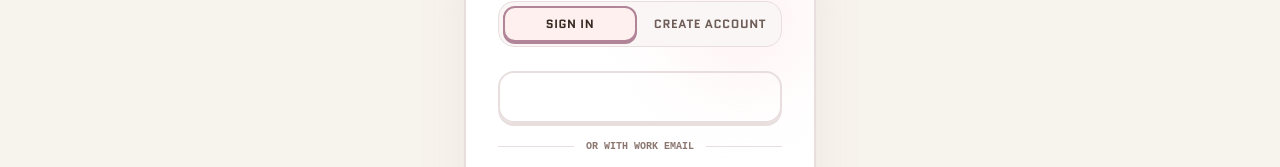
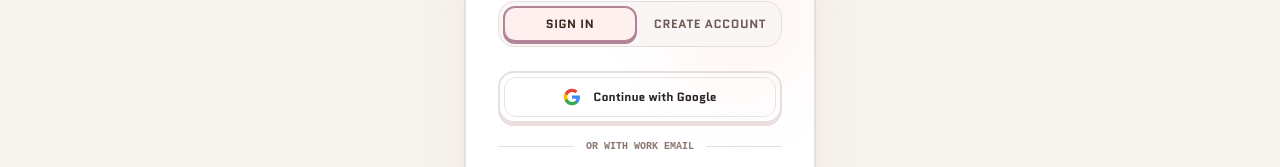
Before and after one commit to ianuj-yadav/UniEnrich-AI, a Next.js app in the folder frontend/: page /login in a window 1280 px wide. Shown: the part 329-496 px from the top of the page. Built offline with nearby package versions, Linux system fonts and the light colour scheme; no server answers.

Commit message:
fix: integrate Google OAuth and enable interactive Google sign-in workflow

```diff
--- a/frontend/src/app/login/page.tsx
+++ b/frontend/src/app/login/page.tsx
@@ -43,7 +43,7 @@ export default function LoginPage() {
   const [successMessage, setSuccessMessage] = useState<string | null>(null);
   const [isGoogleLoaded, setIsGoogleLoaded] = useState(false);
   const googleButtonRef = useRef<HTMLDivElement>(null);
-  const googleClientId = process.env.NEXT_PUBLIC_GOOGLE_CLIENT_ID;
+  const googleClientId = process.env.NEXT_PUBLIC_GOOGLE_CLIENT_ID || "237531444312-n5rsa2g3dv6qogp8tnm5kufu95hcvtio.apps.googleusercontent.com";
 
   // Google OAuth Account Chooser Modal State
   const [isGoogleModalOpen, setIsGoogleModalOpen] = useState(false);
@@ -67,10 +67,14 @@ export default function LoginPage() {
   const renderGoogleButton = useCallback((): void => {
     if (!googleClientId || !googleButtonRef.current || !window.google) return;
     googleButtonRef.current.replaceChildren();
-    window.google.accounts.id.initialize({ client_id: googleClientId, callback: handleGoogleCredential });
-    window.google.accounts.id.renderButton(googleButtonRef.current, {
-      theme: "outline", size: "large", width: googleButtonRef.current.clientWidth, text: "continue_with",
-    });
+    try {
+      window.google.accounts.id.initialize({ client_id: googleClientId, callback: handleGoogleCredential });
+      window.google.accounts.id.renderButton(googleButtonRef.current, {
+        theme: "outline", size: "large", width: googleButtonRef.current.clientWidth || 380, text: "continue_with",
+      });
+    } catch (e) {
+      console.warn("Google gsi init notice:", e);
+    }
   }, [googleClientId, handleGoogleCredential]);
 
   useEffect(() => {
@@ -238,9 +242,30 @@ export default function LoginPage() {
           {/* Google Identity Services renders its verified sign-in control here. */}
           <div className="space-y-3 relative z-10">
             <div className="rounded-2xl border-2 border-[#e8dede] bg-white p-1 shadow-[0_3px_0_0_#e8dede]">
-              {googleClientId ? <div ref={googleButtonRef} className="min-h-10 w-full" /> : (
-                <p className="px-4 py-3 text-center text-xs text-[#8c7770]">Google sign-in is not configured.</p>
-              )}
+              <div ref={googleButtonRef} className="w-full flex justify-center empty:hidden" />
+              <button
+                type="button"
+                onClick={() => {
+                  if (window.google?.accounts?.id?.prompt) {
+                    try {
+                      window.google.accounts.id.prompt();
+                    } catch {
+                      setIsGoogleModalOpen(true);
+                    }
+                  } else {
+                    setIsGoogleModalOpen(true);
+                  }
+                }}
+                className="w-full py-2.5 px-4 rounded-xl flex items-center justify-center gap-3 bg-white hover:bg-stone-50 border border-stone-200 text-stone-800 text-xs font-bold transition-all shadow-2xs hover:scale-[1.01] active:scale-[0.99] cursor-pointer"
+              >
+                <svg width="18" height="18" viewBox="0 0 24 24">
+                  <path fill="#4285F4" d="M22.56 12.25c0-.78-.07-1.53-.2-2.25H12v4.26h5.92c-.26 1.37-1.04 2.53-2.21 3.31v2.77h3.57c2.08-1.92 3.28-4.74 3.28-8.09z"/>
+                  <path fill="#34A853" d="M12 23c2.97 0 5.46-.98 7.28-2.66l-3.57-2.77c-.98.66-2.23 1.06-3.71 1.06-2.86 0-5.29-1.93-6.16-4.53H2.18v2.84C3.99 20.53 7.7 23 12 23z"/>
+                  <path fill="#FBBC05" d="M5.84 14.09c-.22-.66-.35-1.36-.35-2.09s.13-1.43.35-2.09V7.06H2.18C1.43 8.55 1 10.22 1 12s.43 3.45 1.18 4.94l2.85-2.22.81-.63z"/>
+                  <path fill="#EA4335" d="M12 5.38c1.62 0 3.06.56 4.21 1.64l3.15-3.15C17.45 2.09 14.97 1 12 1 7.7 1 3.99 3.47 2.18 7.06l3.66 2.84c.87-2.6 3.3-4.52 6.16-4.52z"/>
+                </svg>
+                <span>Continue with Google</span>
+              </button>
             </div>
 
             {/* Divider */}
--- a/frontend/src/types/google-identity.d.ts
+++ b/frontend/src/types/google-identity.d.ts
@@ -11,6 +11,7 @@ interface GoogleIdentityApi {
     parent: HTMLElement,
     options: { theme: "outline"; size: "large"; width: number; text: "continue_with" }
   ) => void;
+  prompt?: () => void;
 }
 
 interface Window {
```
Also changed, not shown: 1 other file (tests, documents, lock files or other folders).
